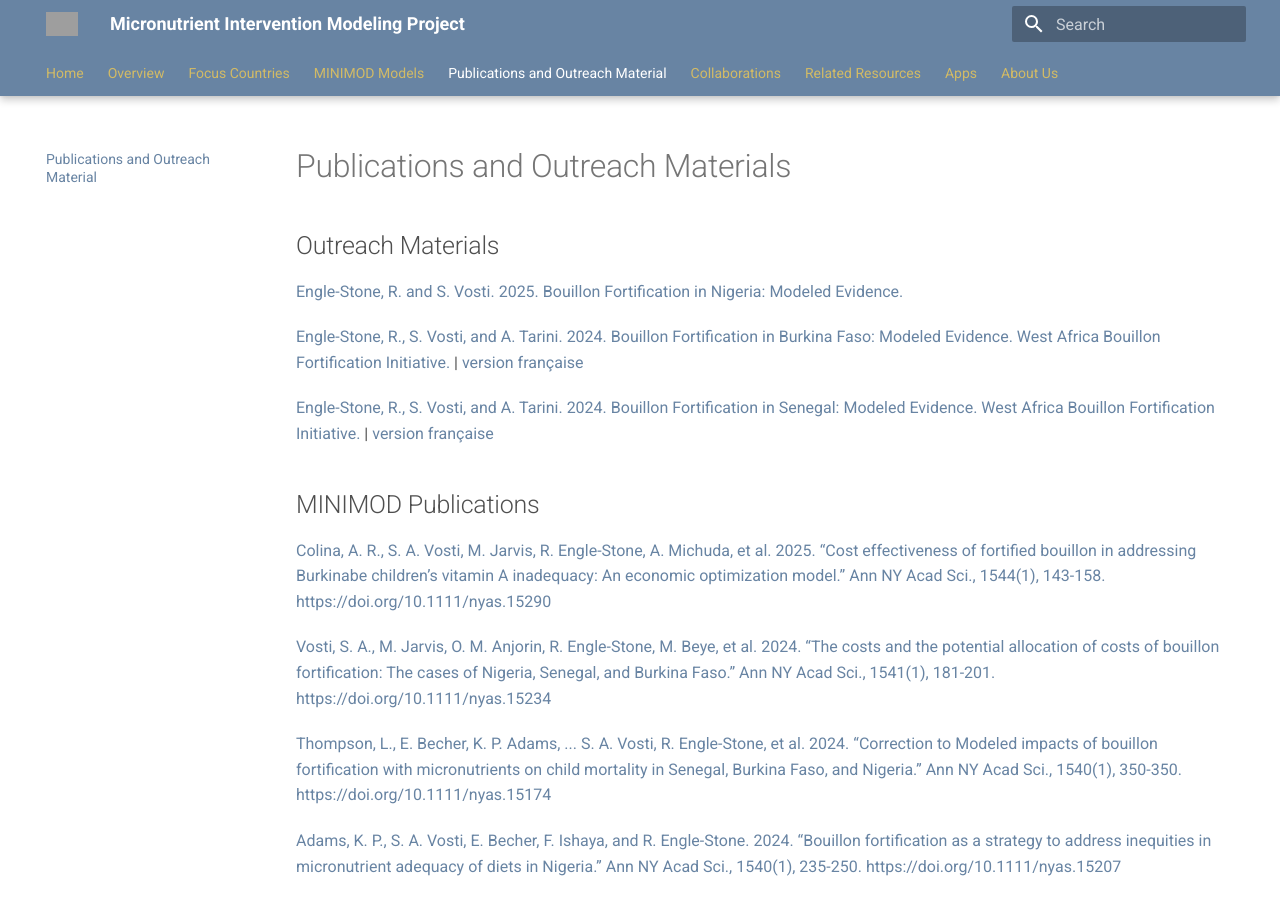
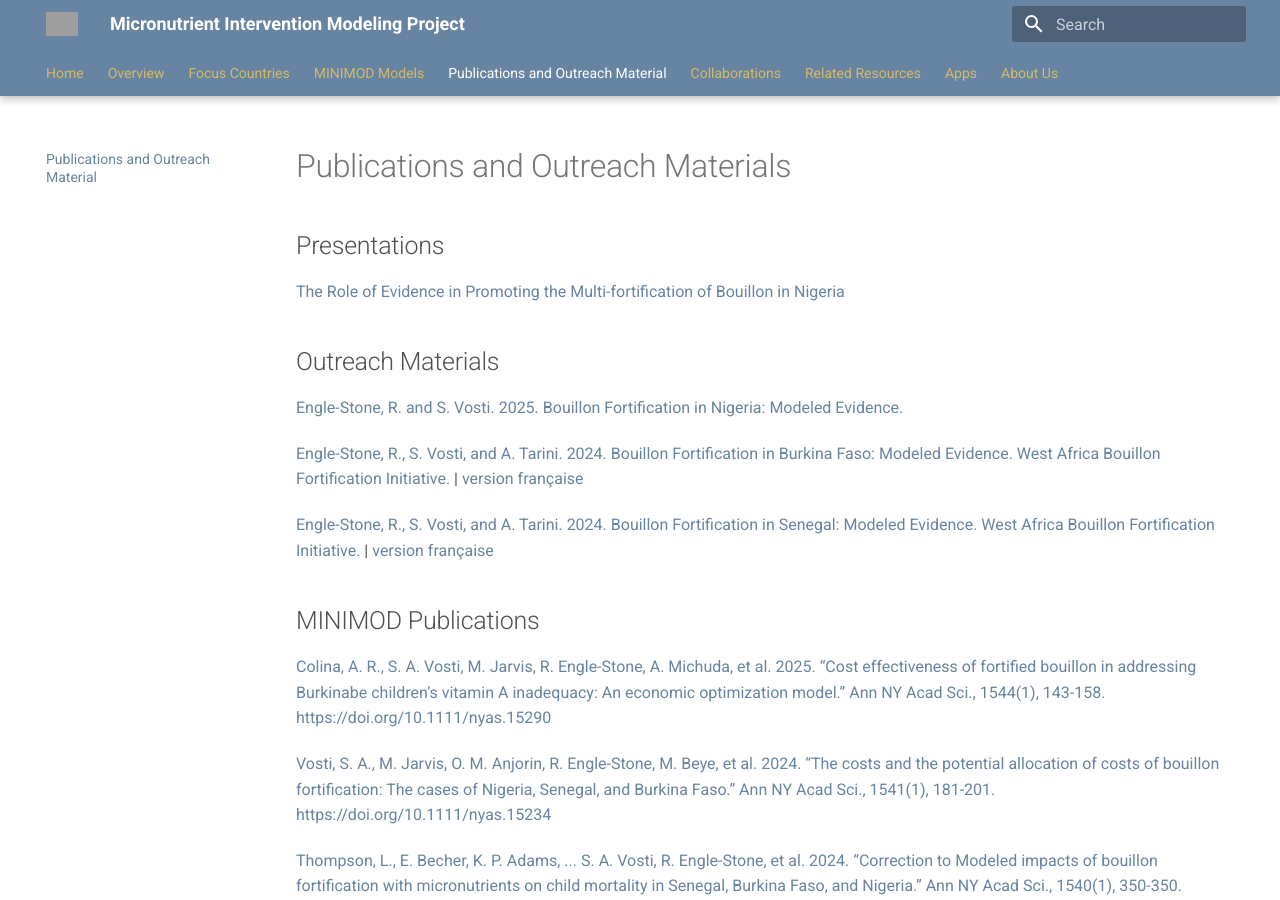
Before and after one commit to minimod-nutrition/minimod-website, an MkDocs documentation site: the page built from docs/publications.md, in a window 1280 px wide and 900 px high. Built offline with MkDocs 1.6.1 and Material for MkDocs 9.7.7, drawn with Linux system fonts in a browser that asks for light colours; nearby versions of some CDN libraries; grey boxes are pictures that could not be loaded.

Commit message:
Add presentation to Publications page

```diff
--- a/docs/publications.md
+++ b/docs/publications.md
@@ -4,6 +4,10 @@ hide:
 ---
 
 # Publications and Outreach Materials
+
+## Presentations
+
+[The Role of Evidence in Promoting the Multi-fortification of Bouillon in Nigeria](https://video.ucdavis.edu/media/The+Role+of+Evidence+in+Promoting+the+Multi-fortification+of+Bouillon+in+Nigeria/1_gmd4qptl)
 
 ## Outreach Materials
 
```
